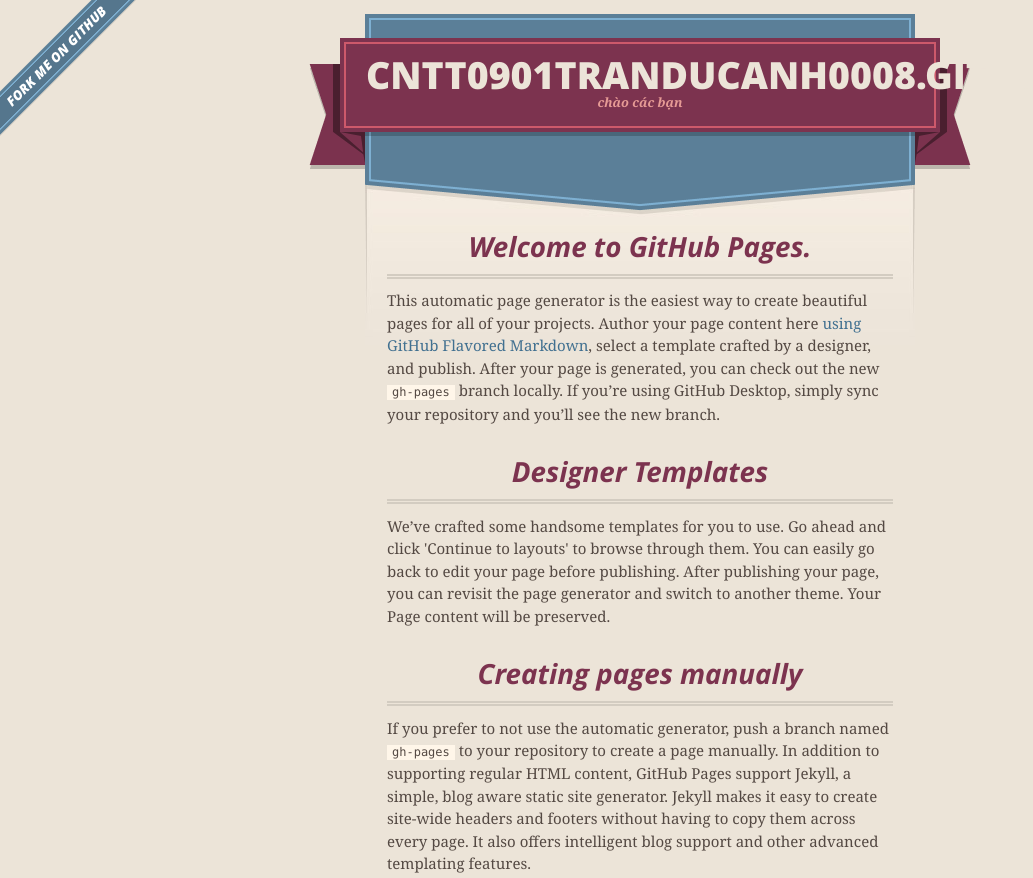
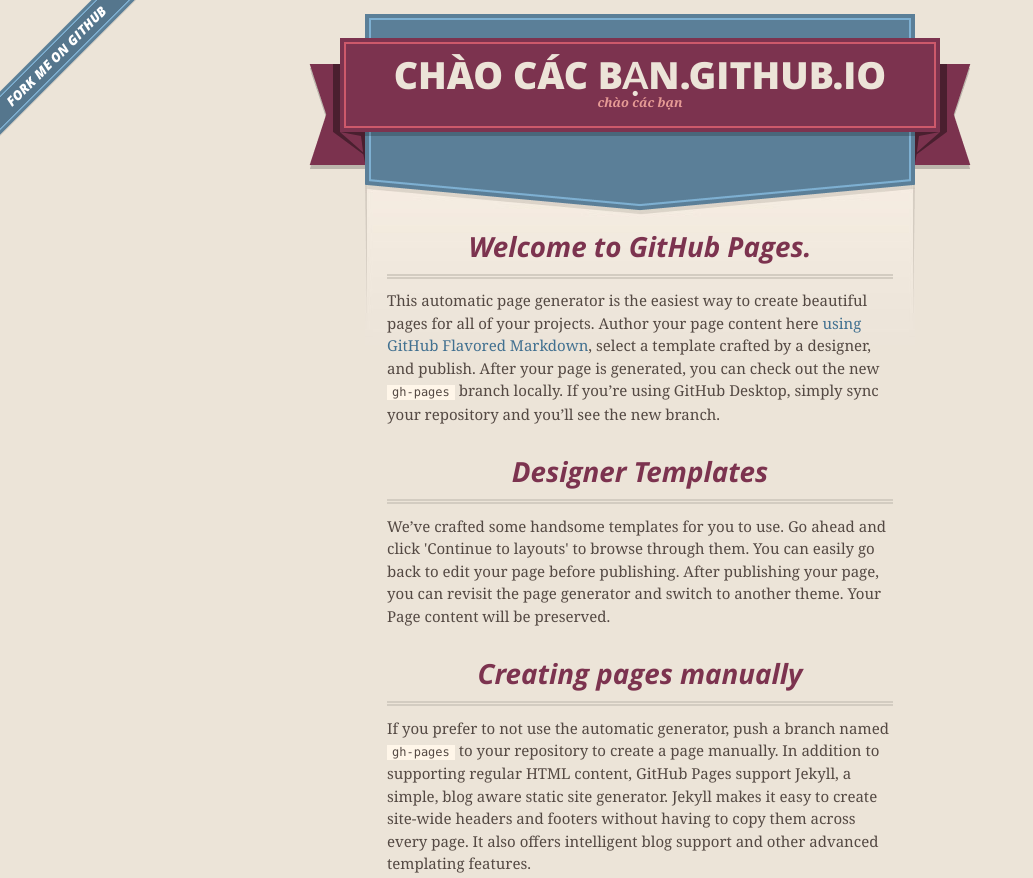
Before and after one commit to cntt0901tranducanh0008/cntt0901tranducanh0008.github.io, a plain HTML site: page index.html in a window 1280 px wide. Shown: the top 878 px of the page, without its empty margins (0-1033 px from the left). Drawn offline with nearby package versions, Linux system fonts and the light colour scheme.

Commit message:
Update index.html

```diff
--- a/index.html
+++ b/index.html
@@ -27,7 +27,7 @@
       <header>
         <span class="ribbon-outer">
           <span class="ribbon-inner">
-            <h1>Cntt0901tranducanh0008.GitHub.io</h1>
+            <h1>chào các bạn.GitHub.io</h1>
             <h2>chào các bạn</h2>
           </span>
           <span class="left-tail"></span>
```
